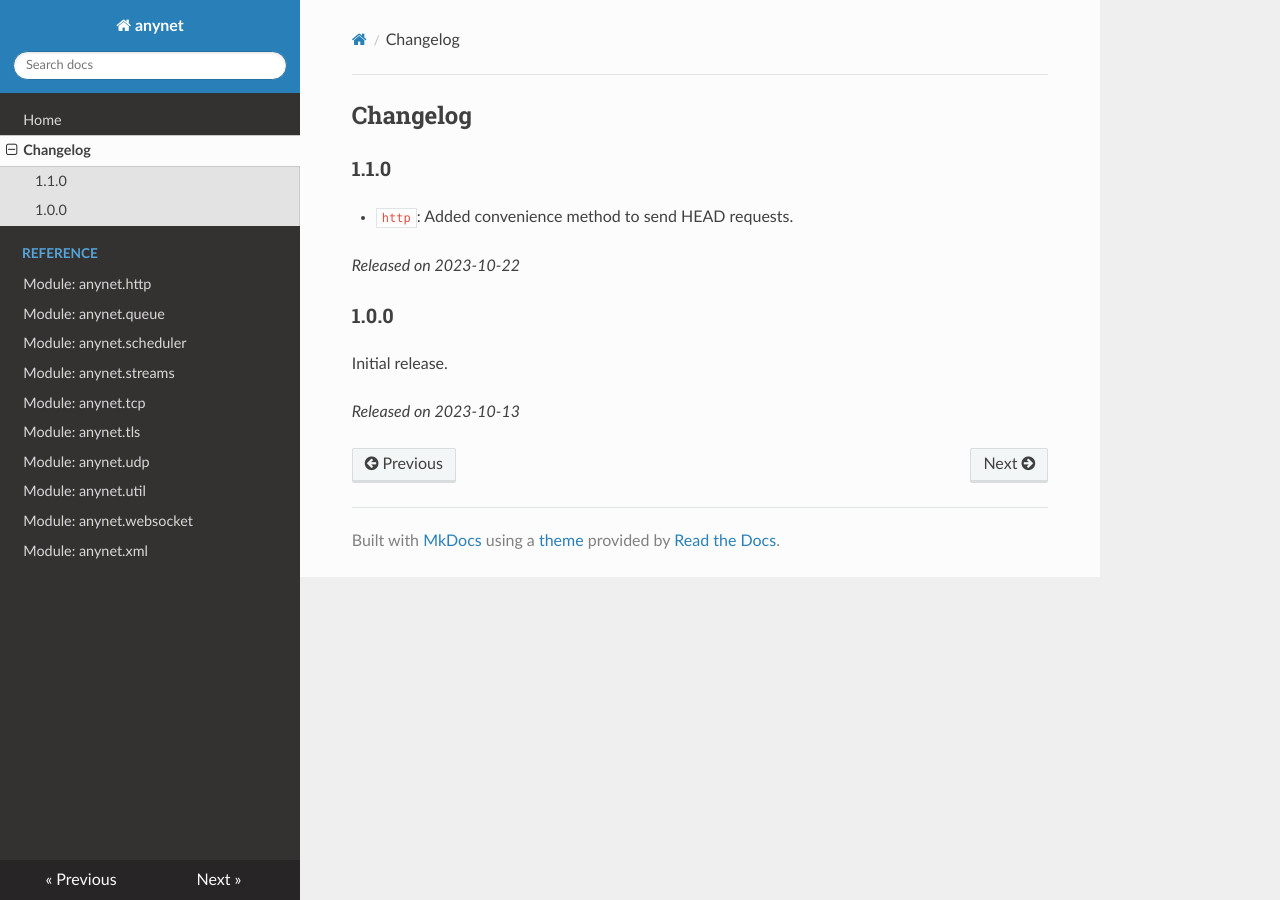
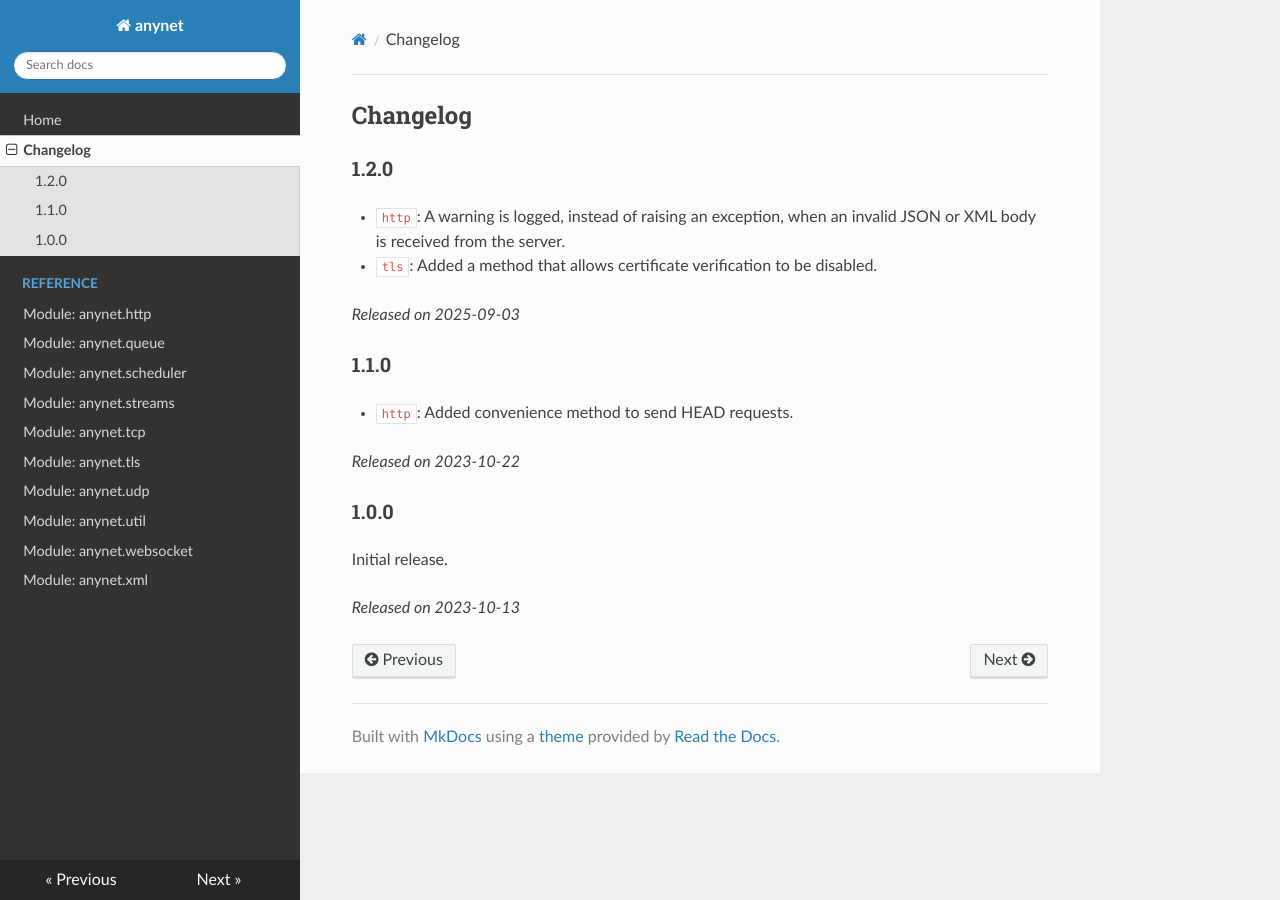
Before and after one commit to kinnay/anynet, an MkDocs documentation site: the page built from docs/changelog.md, in a window 1280 px wide. Built offline with MkDocs 1.6.1, drawn with Linux system fonts in a browser that asks for light colours; nearby versions of some CDN libraries.

Commit message:
Release 1.2.0

```diff
--- a/docs/changelog.md
+++ b/docs/changelog.md
@@ -1,5 +1,11 @@
 
 ## Changelog
+
+### 1.2.0
+* `http`: A warning is logged, instead of raising an exception, when an invalid JSON or XML body is received from the server.
+* `tls`: Added a method that allows certificate verification to be disabled.
+
+*Released on 2025-09-03*
 
 ### 1.1.0
 * `http`: Added convenience method to send HEAD requests.
--- a/setup.py
+++ b/setup.py
@@ -8,7 +8,7 @@ long_description = \
 
 setuptools.setup(
 	name = "anynet",
-	version = "1.1.0",
+	version = "1.2.0",
 	description = "Networking library based on anyio",
 	long_description = long_description,
 	author = "Yannik Marchand",
```
